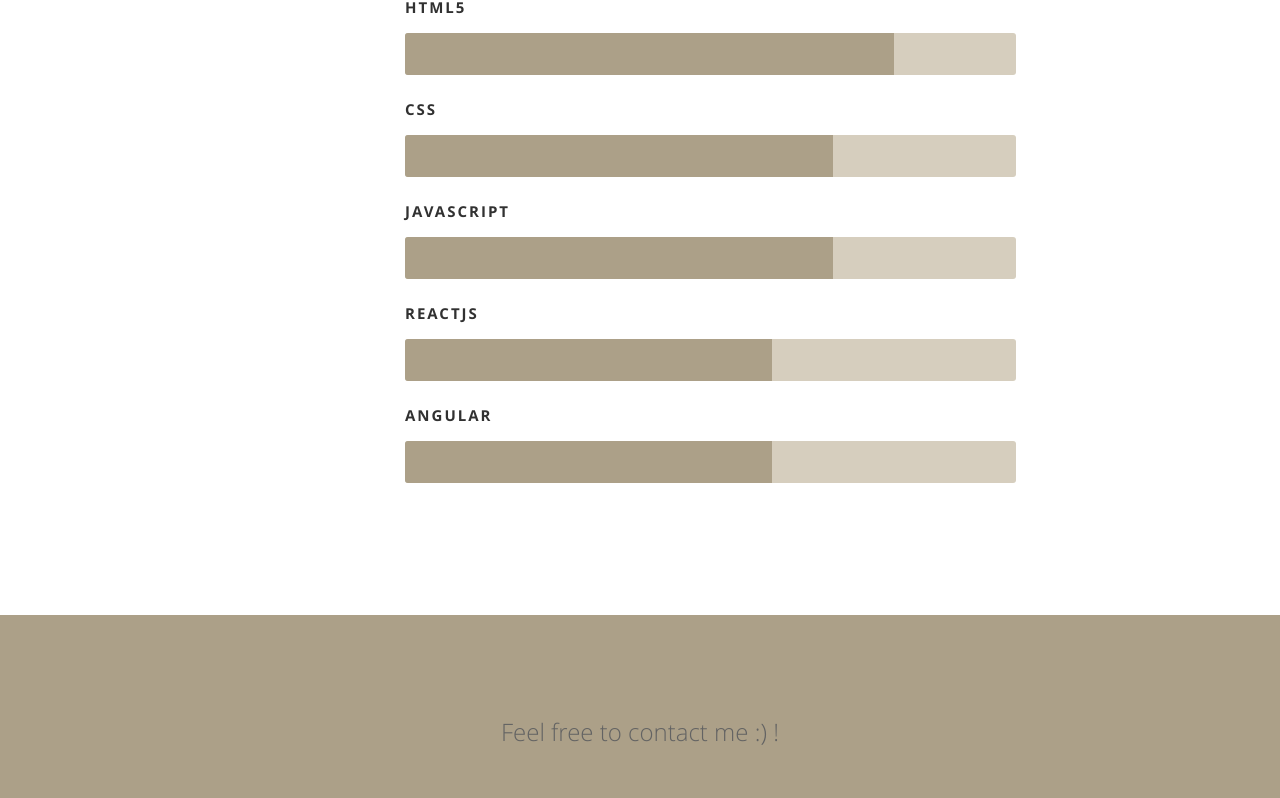
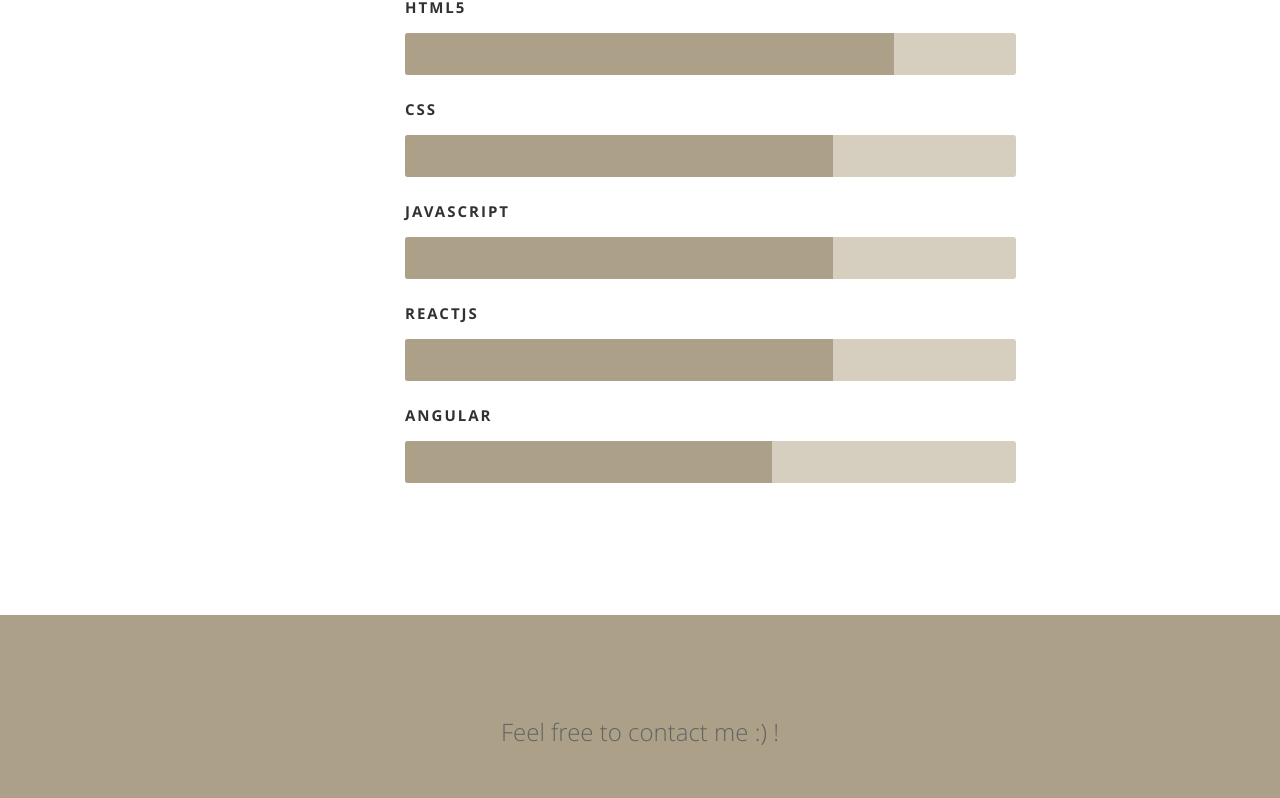
Before and after one commit to melakc/myWebsiteReact, a React (Create React App) app: page / in a window 1280 px wide. Shown: the part 1846-2644 px from the top of the page. Built offline with nearby package versions, Linux system fonts and the light colour scheme.

Commit message:
expanded react bar item

```diff
--- a/public/css/layout.css
+++ b/public/css/layout.css
@@ -405,7 +405,7 @@ ul#nav li.current a {
   -webkit-animation: javascript 2s ease;
 }
 .reactjs {
-  width: 60%;
+  width: 70%;
   -moz-animation: reactjs 2s ease;
   -webkit-animation: reactjs 2s ease;
 }
@@ -444,7 +444,7 @@ ul#nav li.current a {
     width: 0px;
   }
   100% {
-    width: 60%;
+    width: 70%;
   }
 }
 @-moz-keyframes angular {
@@ -485,7 +485,7 @@ ul#nav li.current a {
     width: 0px;
   }
   100% {
-    width: 60%;
+    width: 70%;
   }
 }
 @-webkit-keyframes angular {
```
